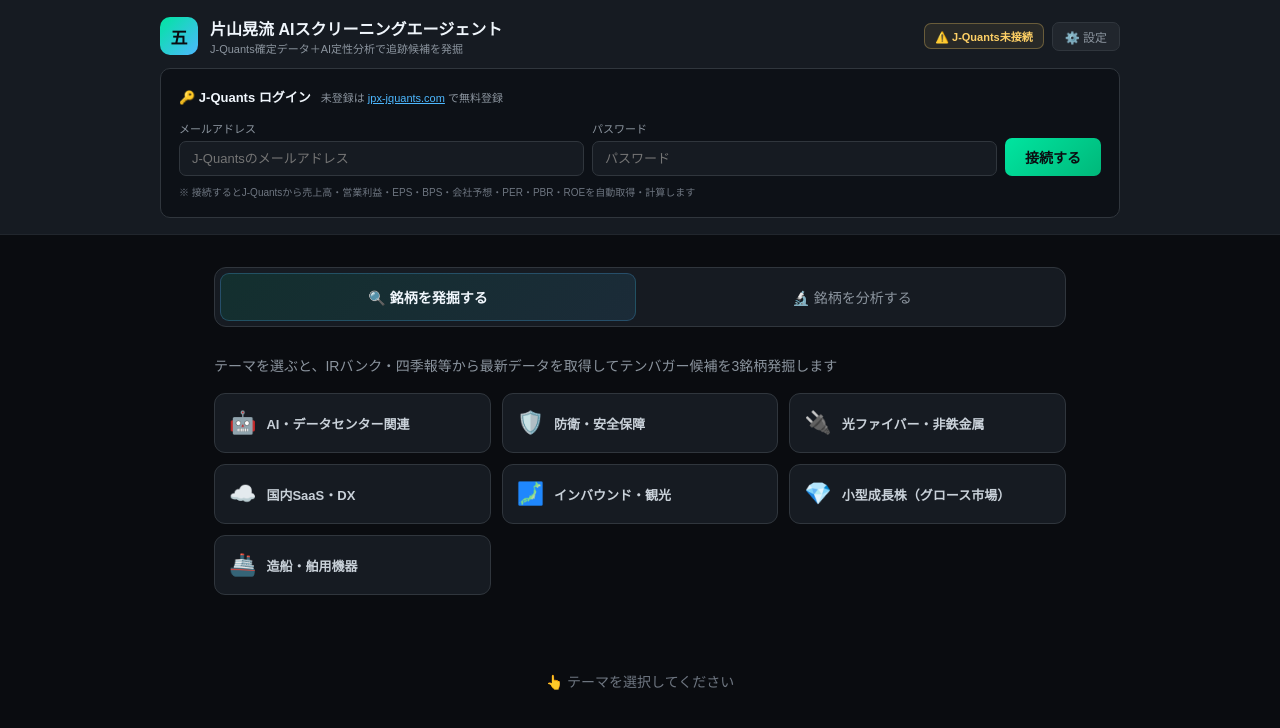
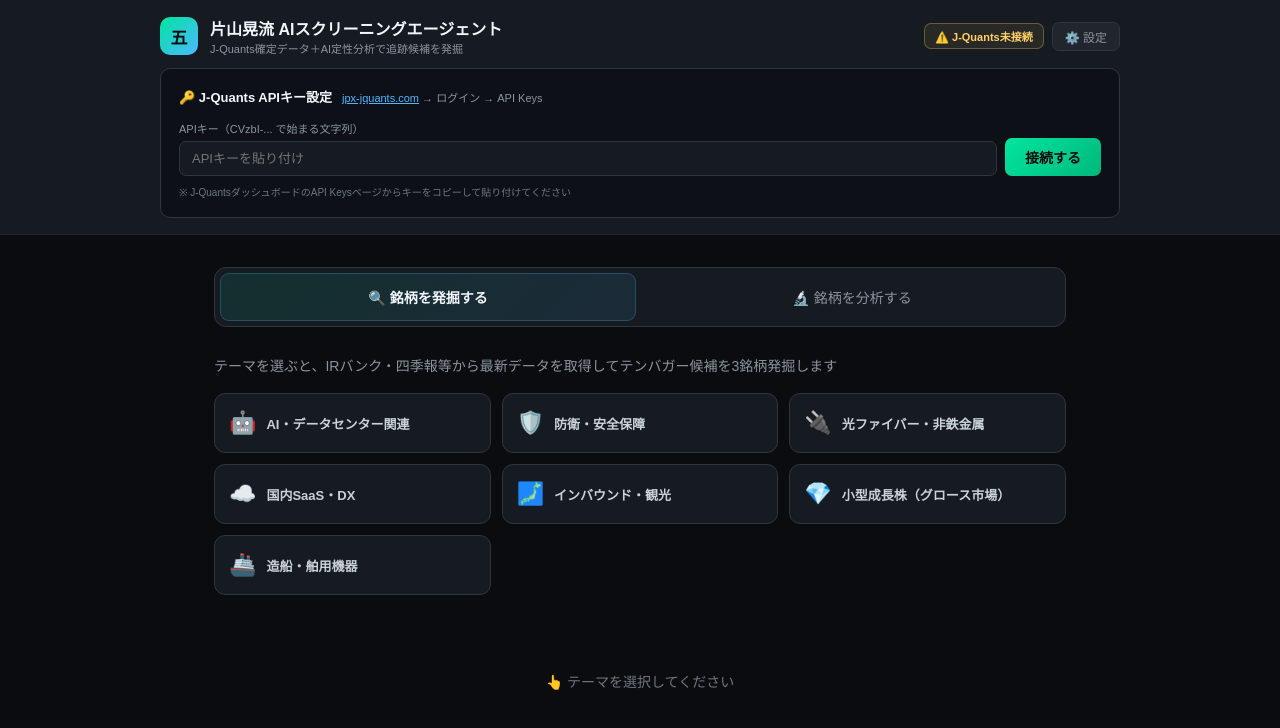
Before and after one commit to zagi3-lang/katayama-screener, a Next.js app: page / in a window 1280 px wide. Both pictures are taken after a click on the button "⚙️ 設定". Shown: the top 728 px of the page. Built offline with nearby package versions, Linux system fonts and the light colour scheme.

Commit message:
Update index.js

```diff
--- a/pages/index.js
+++ b/pages/index.js
@@ -254,23 +254,23 @@
   );
 }
 
-// ── J-Quants API呼び出し（/api/jquants経由）──────────────────
-async function jqLogin(email, password) {
+// ── J-Quants API v2（APIキー直接認証）──────────────────
+async function jqVerify(apiKey) {
   const res = await fetch("/api/jquants", {
     method: "POST",
     headers: { "Content-Type": "application/json" },
-    body: JSON.stringify({ action: "login", email, password }),
+    body: JSON.stringify({ action: "verify", apiKey }),
   });
   const data = await res.json();
-  if (!res.ok) throw new Error(data.error || "ログイン失敗");
-  return data.idToken;
+  if (!res.ok) throw new Error(data.error || "接続失敗");
+  return true;
 }
 
-async function jqFetch(code, idToken) {
+async function jqFetch(code, apiKey) {
   const res = await fetch("/api/jquants", {
     method: "POST",
     headers: { "Content-Type": "application/json" },
-    body: JSON.stringify({ action: "fetch", code, idToken }),
+    body: JSON.stringify({ action: "fetch", code, apiKey }),
   });
   const data = await res.json();
   if (!res.ok) throw new Error(data.error || "データ取得失敗");
@@ -319,11 +319,9 @@
   const [stockData, setStockData]   = useState(null);
   const [selTheme, setSelTheme]     = useState(null);
   const [error, setError]           = useState(null);
-  // J-Quants認証
-  const [jqEmail, setJqEmail]       = useState("");
-  const [jqPass, setJqPass]         = useState("");
-  const [jqIdToken, setJqIdToken]   = useState("");
-  const [jqStatus, setJqStatus]     = useState(""); // "" | "connecting" | "ok" | "error"
+  // J-Quants認証（v2 APIキー方式）
+  const [jqApiKey, setJqApiKey]     = useState("");
+  const [jqStatus, setJqStatus]     = useState("");
   const [jqErr, setJqErr]           = useState("");
   const [showSettings, setShowSettings] = useState(false);
   const inputRef = useRef(null);
@@ -331,14 +329,13 @@
   useEffect(() => { if (mode === "analyze") inputRef.current?.focus(); }, [mode]);
 
   async function connectJQ() {
-    if (!jqEmail || !jqPass) return;
+    if (!jqApiKey) return;
     setJqStatus("connecting"); setJqErr("");
     try {
-      const token = await jqLogin(jqEmail, jqPass);
-      setJqIdToken(token);
+      await jqVerify(jqApiKey);
       setJqStatus("ok");
     } catch (e) {
-      setJqStatus("error"); setJqErr(e.message); setJqIdToken("");
+      setJqStatus("error"); setJqErr(e.message);
     }
   }
 
@@ -367,21 +364,11 @@
       const codeMatch = target.match(/\b(\d{4}[A-Z]?)\b/);
       const code = codeMatch?.[1];
 
-      if (code && jqIdToken) {
+      if (code && jqApiKey && jqStatus === "ok") {
         setStatusMsg("📡 J-Quantsから財務データを取得中...");
         try {
-          sd = await jqFetch(code, jqIdToken);
-        } catch (e) {
-          // IDトークン期限切れなら自動再取得
-          if (e.message.includes("期限") && jqEmail && jqPass) {
-            setStatusMsg("🔄 IDトークンを再取得中...");
-            try {
-              const newToken = await jqLogin(jqEmail, jqPass);
-              setJqIdToken(newToken);
-              sd = await jqFetch(code, newToken);
-            } catch (_) {}
-          }
-        }
+          sd = await jqFetch(code, jqApiKey);
+        } catch (_) {}
       }
       setStockData(sd);
 
@@ -449,33 +436,27 @@
           {showSettings && (
             <div style={{ maxWidth: 960, margin: "12px auto 0", background: "#0d1117", border: "1px solid #30363d", borderRadius: 10, padding: 18 }}>
               <div style={{ fontSize: 13, fontWeight: 700, color: "#f0f6fc", marginBottom: 14 }}>
-                🔑 J-Quants ログイン
+                🔑 J-Quants APIキー設定
                 <span style={{ fontSize: 11, color: "#8b949e", fontWeight: 400, marginLeft: 10 }}>
-                  未登録は <a href="https://jpx-jquants.com/" target="_blank" rel="noreferrer" style={{ color: "#4db8ff" }}>jpx-jquants.com</a> で無料登録
+                  <a href="https://jpx-jquants.com/" target="_blank" rel="noreferrer" style={{ color: "#4db8ff" }}>jpx-jquants.com</a> → ログイン → API Keys
                 </span>
               </div>
-              <div style={{ display: "grid", gridTemplateColumns: "1fr 1fr auto", gap: 8, alignItems: "flex-end" }}>
+              <div style={{ display: "grid", gridTemplateColumns: "1fr auto", gap: 8, alignItems: "flex-end" }}>
                 <div>
-                  <div style={{ fontSize: 11, color: "#8b949e", marginBottom: 5 }}>メールアドレス</div>
-                  <input value={jqEmail} onChange={e => setJqEmail(e.target.value)}
-                    placeholder="J-Quantsのメールアドレス"
+                  <div style={{ fontSize: 11, color: "#8b949e", marginBottom: 5 }}>APIキー（CVzbI-... で始まる文字列）</div>
+                  <input type="password" value={jqApiKey} onChange={e => setJqApiKey(e.target.value)}
+                    onKeyDown={e => e.key === "Enter" && connectJQ()}
+                    placeholder="APIキーを貼り付け"
                     style={{ width: "100%", background: "#161b22", border: "1px solid #30363d", borderRadius: 7, padding: "9px 12px", color: "#f0f6fc", fontSize: 13, outline: "none", fontFamily: "inherit" }} />
                 </div>
-                <div>
-                  <div style={{ fontSize: 11, color: "#8b949e", marginBottom: 5 }}>パスワード</div>
-                  <input type="password" value={jqPass} onChange={e => setJqPass(e.target.value)}
-                    onKeyDown={e => e.key === "Enter" && connectJQ()}
-                    placeholder="パスワード"
-                    style={{ width: "100%", background: "#161b22", border: "1px solid #30363d", borderRadius: 7, padding: "9px 12px", color: "#f0f6fc", fontSize: 13, outline: "none", fontFamily: "inherit" }} />
-                </div>
-                <button onClick={connectJQ} disabled={jqStatus === "connecting" || !jqEmail || !jqPass}
+                <button onClick={connectJQ} disabled={jqStatus === "connecting" || !jqApiKey}
                   style={{ background: jqStatus === "connecting" ? "#21262d" : "linear-gradient(135deg,#00e5a0,#00b87a)", border: "none", borderRadius: 7, padding: "9px 20px", color: jqStatus === "connecting" ? "#8b949e" : "#0a0c10", fontSize: 14, fontWeight: 700, cursor: "pointer", whiteSpace: "nowrap", fontFamily: "inherit" }}>
-                  {jqStatus === "connecting" ? "接続中..." : "接続する"}
+                  {jqStatus === "connecting" ? "確認中..." : "接続する"}
                 </button>
               </div>
-              {jqStatus === "ok" && <div style={{ fontSize: 11, color: "#00e5a0", marginTop: 8 }}>✅ 接続成功！売上高・EPS・BPS・PER・PBR・ROEが自動取得されます。IDトークンは24時間有効で自動更新します。</div>}
+              {jqStatus === "ok" && <div style={{ fontSize: 11, color: "#00e5a0", marginTop: 8 }}>✅ 接続成功！売上高・EPS・BPS・PER・PBR・ROEが自動取得されます。</div>}
               {jqStatus === "error" && <div style={{ fontSize: 11, color: "#ff6b6b", marginTop: 8 }}>❌ {jqErr}</div>}
-              {!jqStatus && <div style={{ fontSize: 10, color: "#6e7681", marginTop: 8 }}>※ 接続するとJ-Quantsから売上高・営業利益・EPS・BPS・会社予想・PER・PBR・ROEを自動取得・計算します</div>}
+              {!jqStatus && <div style={{ fontSize: 10, color: "#6e7681", marginTop: 8 }}>※ J-QuantsダッシュボードのAPI Keysページからキーをコピーして貼り付けてください</div>}
             </div>
           )}
         </div>
```
